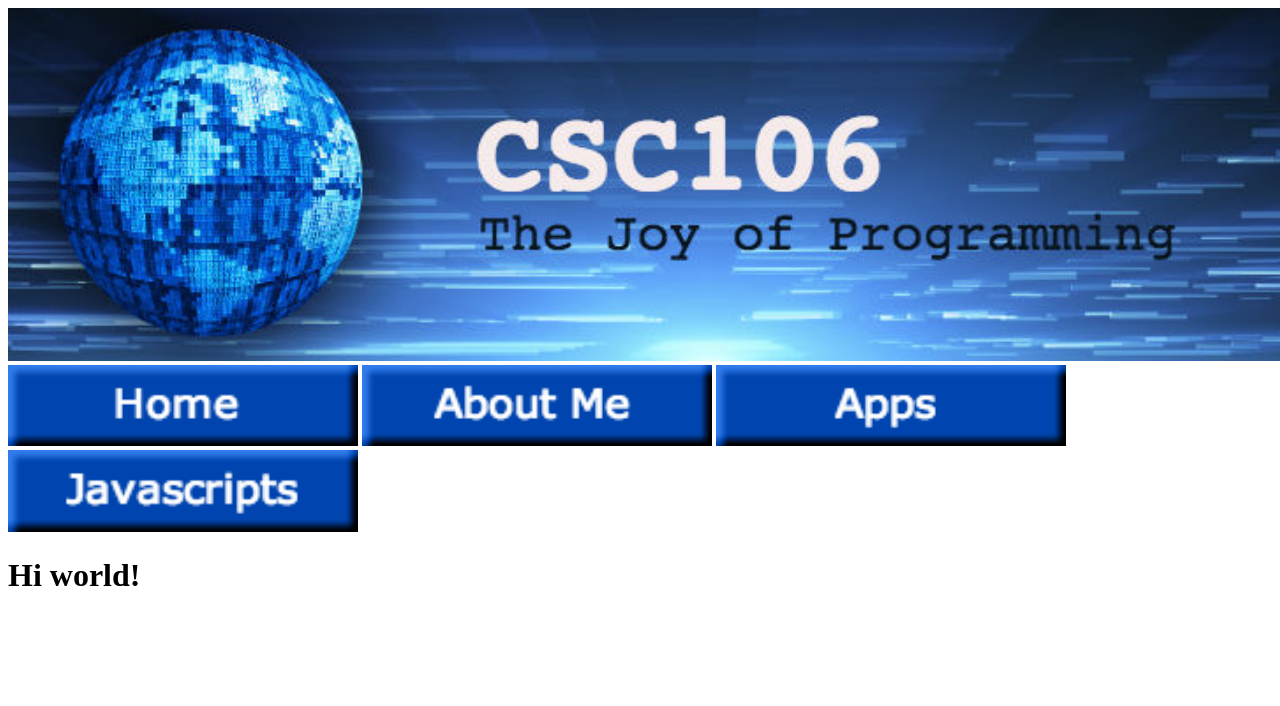
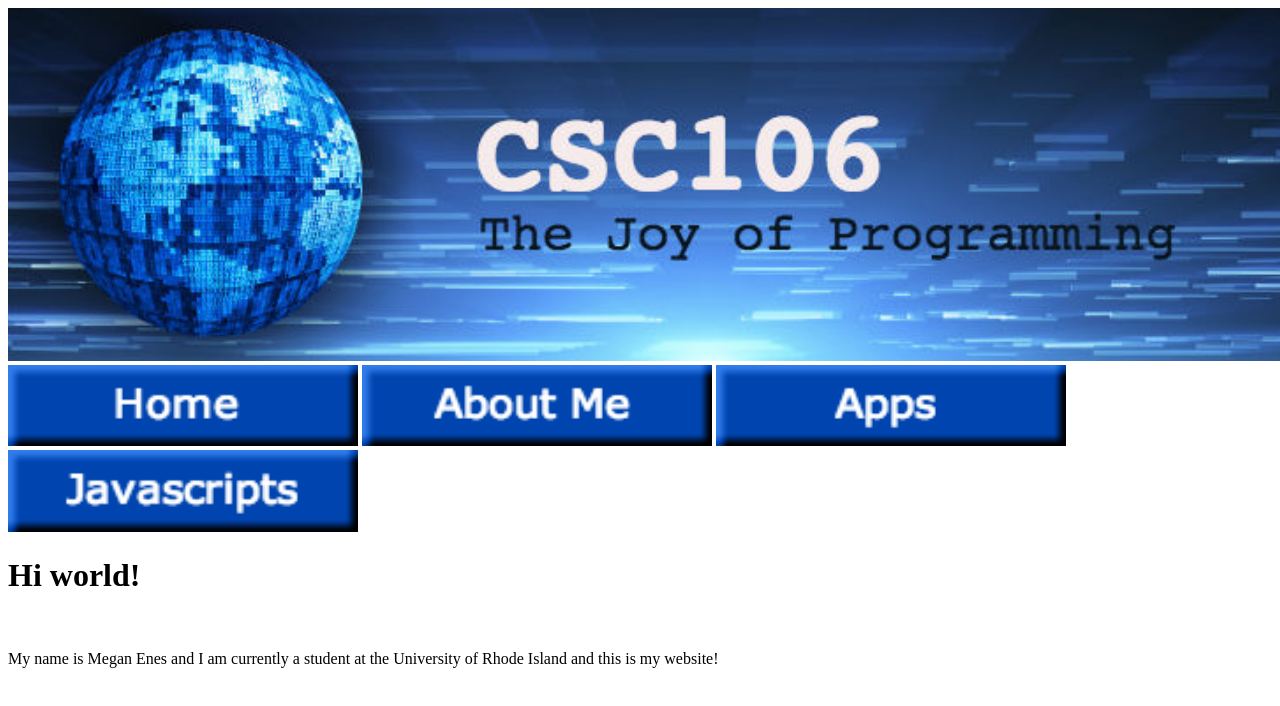
Before and after one commit to mxeganx/mxeganx.github.io, a plain HTML site: page index.html in a window 1280 px wide. Shown: the top 706 px of the page. Drawn offline with Linux system fonts and the light colour scheme.

Commit message:
Update index.html

```diff
--- a/index.html
+++ b/index.html
@@ -11,7 +11,8 @@
         <a href="apps.html"> <img src="apps.png" alt="apps button" width="350"></a>
         <a href="javascripts.html"> <img src="javascripts.png" alt= "javascripts button" width="350"></a>
 
-<h1> Hi world!</h1>
+<h1> Hi world!</h1><br>
+        <p> My name is Megan Enes and I am currently a student at the University of Rhode Island and this is my website!</p>
 
     </body>
 </html>
```
